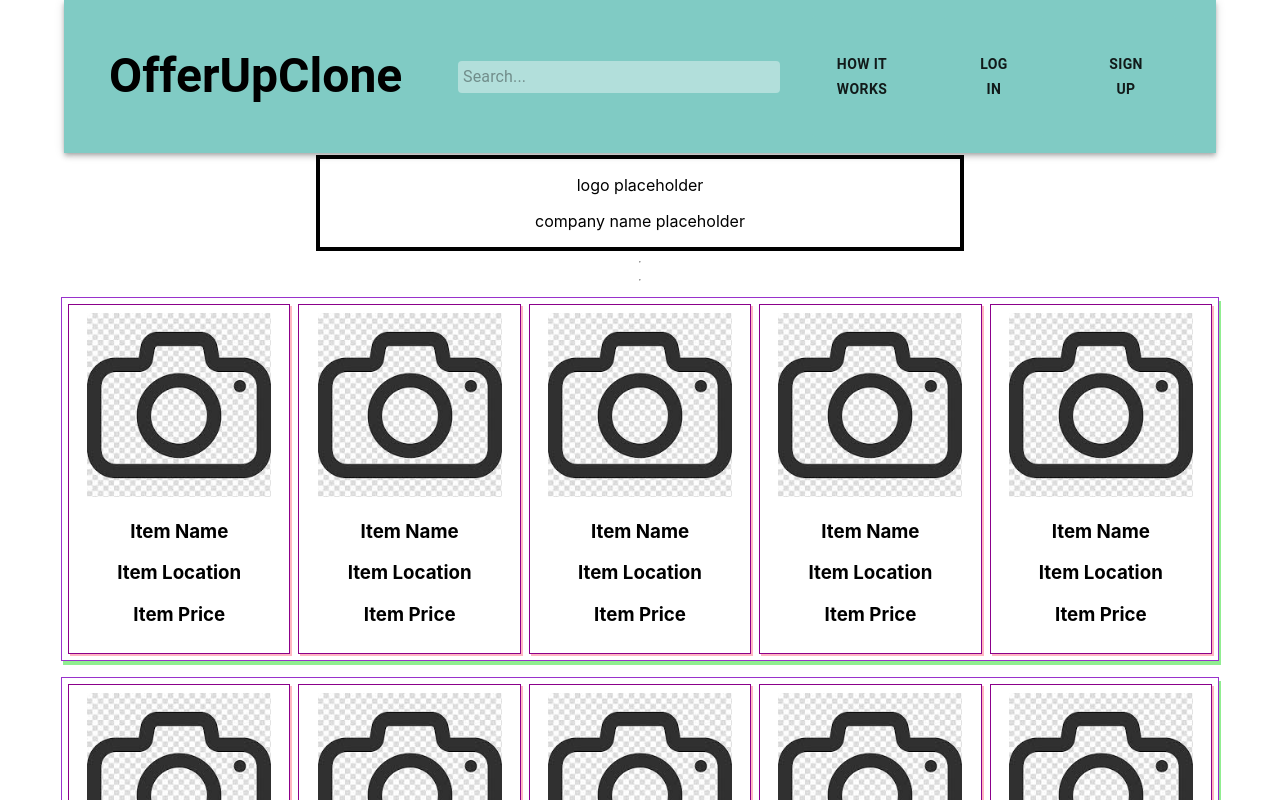
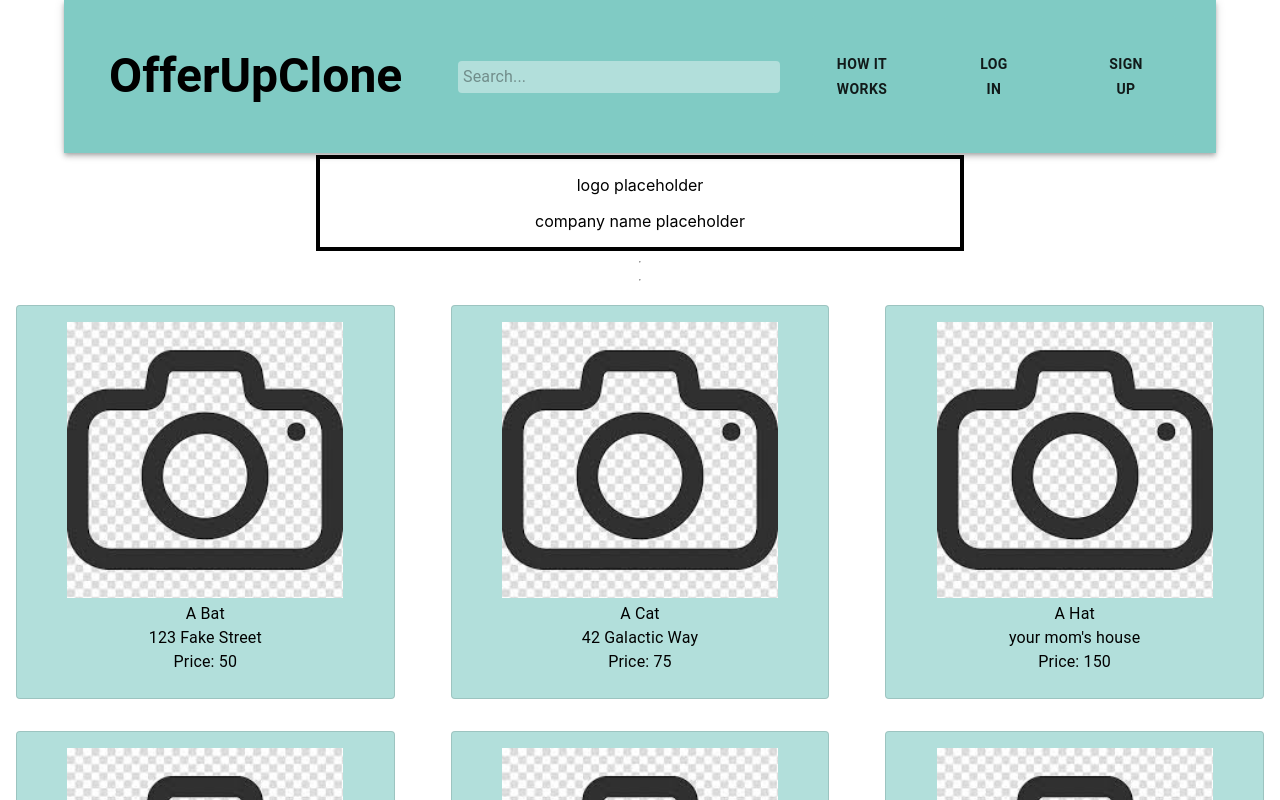
Before and after one commit to ChrisNavoczynski/Adams-OfferUp, a React (Create React App) app in the folder client/: page / in a window 1280 px wide. Shown: the top 800 px of the page. Built offline with nearby package versions, Linux system fonts and the light colour scheme.

Commit message:
Item Card and Item Row as a start to populating Main Page

```diff
--- a/client/src/components/ItemCard/ItemCard.js
+++ b/client/src/components/ItemCard/ItemCard.js
@@ -4,17 +4,40 @@
 import React from 'react';
 import './ItemCard.css';
 import Photo from '../itemPage_components/photo.jpg';
+import { Card,
+        CardContent,
+        makeStyles,
+        Typography } from '@material-ui/core';
 
-const itemCard = (props) => {
+const useStyles = makeStyles((theme) => ({
+    card: {
+        margin: theme.spacing(2),
+        backgroundColor: "#b2dfdb",
+    },
+    image: {
+        width: "80%",
+    },
+    details: {
+        textDecoration: "none",
+        color: "black"
+    }
+}));
+
+const ItemCard = (props) => {
+    const classes = useStyles();
+    const details = props.item.id;
     return (
-        <div className="ItemCard">
-            {/* this should be things we can bind to */}
-            <img src={Photo} alt='item' />
-            <h3>Item Name</h3>
-            <h3>Item Location</h3>
-            <h3>Item Price</h3>
-        </div>
+        <Card className={classes.card} variant="outlined">
+            <a href={"/products/" + details} className={classes.details}>
+            <CardContent >
+                <img src={Photo} alt="item" className={classes.image}/>
+                <Typography>{props.item.name}</Typography>
+                <Typography>{props.item.location}</Typography>
+                <Typography>Price: {props.item.price}</Typography>
+            </CardContent>
+            </a>
+        </Card>
     )
 };
 
-export default itemCard;
+export default ItemCard;
--- a/client/src/components/ItemRow/ItemRow.js
+++ b/client/src/components/ItemRow/ItemRow.js
@@ -5,15 +5,42 @@ import React from 'react';
 import ItemCard from '../ItemCard/ItemCard';
 import './ItemRow.css';
 
+import {
+    Grid,
+} from "@material-ui/core";
+
 const itemRow = (props) => {
+    const items = [
+        {
+            id: '1',
+            location: '123 Fake Street',
+            name: 'A Bat',
+            price: 50,
+        },
+        {
+            id: '2',
+            location: '42 Galactic Way',
+            name: 'A Cat',
+            price: 75,
+        },
+        {
+            id: '3',
+            location: `your mom's house`,
+            name: 'A Hat',
+            price: 150,
+        }
+    ]
     return (
-        <div className="ItemRow">
-            <ItemCard/>
-            <ItemCard/>
-            <ItemCard/>
-            <ItemCard/>
-            <ItemCard/>
-        </div>
+        <Grid
+         container item direction="row"
+         spacing={3}
+         >
+            {items.map((item) => (
+                <Grid item xs={4}>
+                    <ItemCard item={item}/>
+                </Grid>
+            ))}
+        </Grid>
     )
 };
 
```
